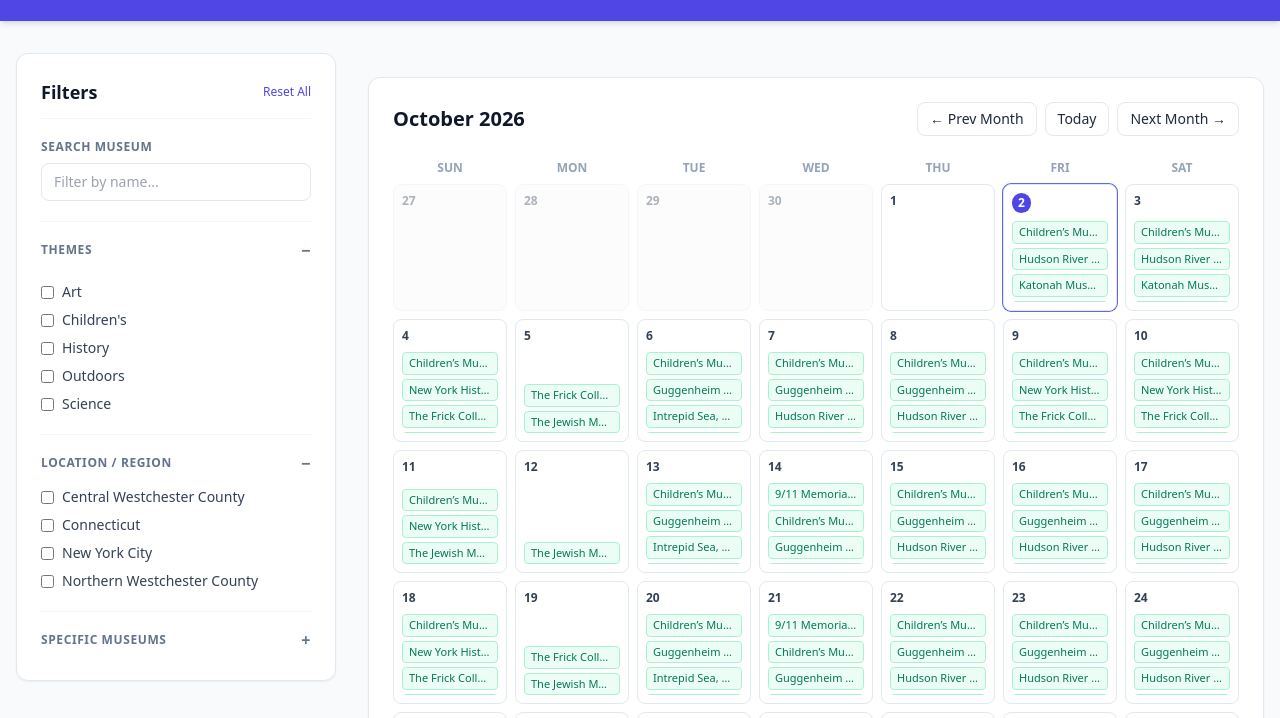
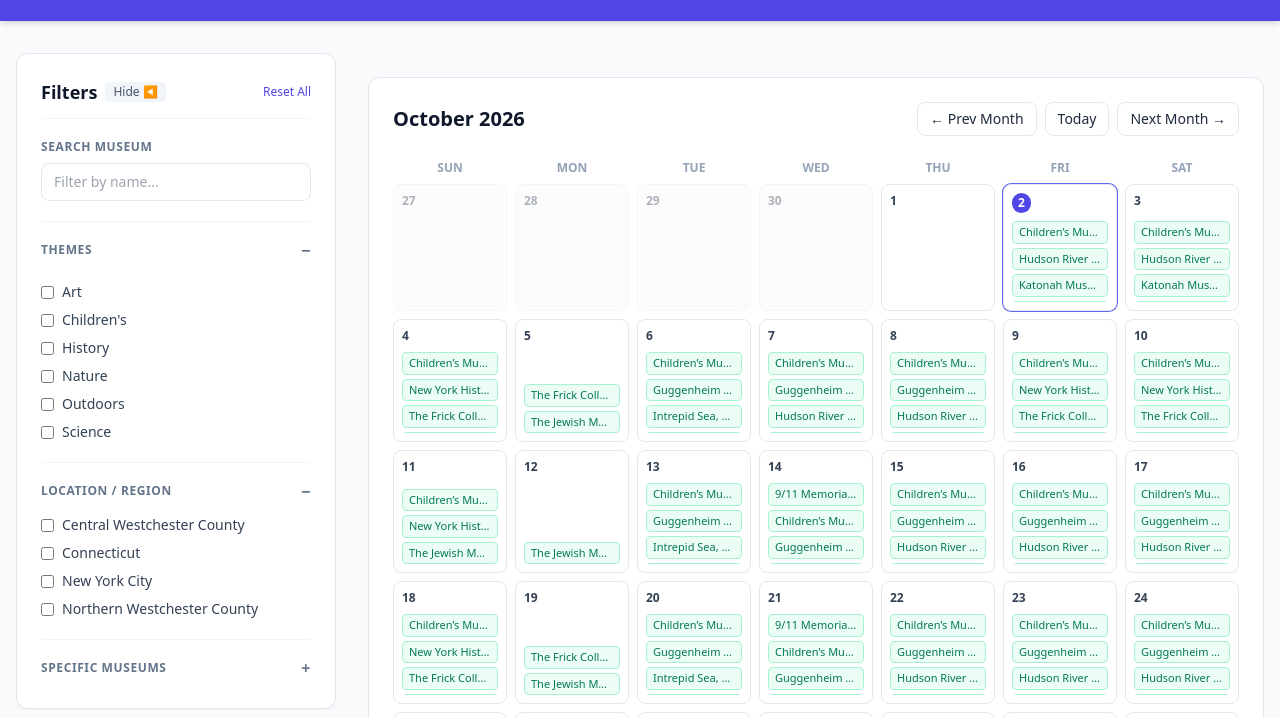
Before and after one commit to FallibleFlamingo/nrpl-museum-passes, a website: page docs/index.html in a window 1280 px wide. Shown: the part 79-797 px from the top of the page. Drawn offline with nearby package versions, Linux system fonts and the light colour scheme.

Commit message:
Update index.html
Filter section improvements

```diff
--- a/docs/index.html
+++ b/docs/index.html
@@ -20,7 +20,7 @@
             </div>
 
             <div class="flex items-center gap-3">
-                <!-- Toggle Filter Sidebar Visibility -->
+                <!-- Quick Toggle Filters Button -->
                 <button @click="showSidebar = !showSidebar"
                         class="px-3 py-2 bg-indigo-500 hover:bg-indigo-400 text-white rounded-lg text-sm font-medium transition flex items-center gap-1.5 shadow-sm">
                     <span x-text="showSidebar ? '◀ Hide Filters' : '▶ Show Filters'"></span>
@@ -53,8 +53,16 @@
                x-transition:enter-end="opacity-100 translate-x-0"
                class="bg-white p-6 rounded-xl shadow-sm border border-slate-200 w-full lg:w-80 shrink-0 space-y-5 h-fit">
 
+            <!-- Sidebar Heading with Inline Toggle & Reset Button -->
             <div class="flex justify-between items-center border-b pb-3 border-slate-100">
-                <h2 class="font-bold text-lg text-slate-900">Filters</h2>
+                <div class="flex items-center gap-2">
+                    <h2 class="font-bold text-lg text-slate-900">Filters</h2>
+                    <button @click="showSidebar = false"
+                            title="Hide filters panel"
+                            class="text-xs bg-slate-100 hover:bg-slate-200 text-slate-600 px-2 py-0.5 rounded font-medium transition">
+                        Hide ◀
+                    </button>
+                </div>
                 <button @click="resetFilters()" class="text-xs text-indigo-600 hover:underline font-medium">Reset All</button>
             </div>
 
@@ -70,7 +78,7 @@
                     <span>Themes</span>
                     <span x-text="open ? '−' : '+'" class="text-base font-bold"></span>
                 </button>
-                <div x-show="open" class="mt-2 space-y-2 max-h-40 overflow-y-auto pr-1">
+                <div x-show="open" class="mt-2 space-y-2 max-h-48 overflow-y-auto pr-1">
                     <template x-for="theme in availableThemes" :key="theme">
                         <label class="flex items-center text-sm text-slate-700 cursor-pointer hover:text-indigo-600 transition">
                             <input type="checkbox" :value="theme" x-model="selectedThemes" class="rounded text-indigo-600 focus:ring-indigo-500 mr-2">
@@ -225,6 +233,8 @@
                 selectedThemes: [],
                 selectedLocations: [],
                 selectedMuseumNames: [],
+
+                // Explicit defaults for Themes and Locations
                 availableThemes: ['Art', 'Children\'s', 'History', 'Nature', 'Outdoors', 'Science'],
                 availableLocations: ['Central Westchester County', 'Northern Westchester County', 'New York City', 'Connecticut'],
 
@@ -244,12 +254,19 @@
 
                         this.museums = data.museums || [];
 
-                        // Extract all unique themes across all museums
-                        const themesSet = new Set(this.museums.flatMap(m => m.themes || [m.theme]).filter(Boolean));
-                        if (themesSet.size > 0) this.availableThemes = Array.from(themesSet).sort();
+                        // Dynamically merge scraped themes if present
+                        const extractedThemes = this.museums.flatMap(m => m.themes || [m.theme]).filter(t => t && t !== 'General');
+                        if (extractedThemes.length > 0) {
+                            const mergedSet = new Set([...this.availableThemes, ...extractedThemes]);
+                            this.availableThemes = Array.from(mergedSet).sort();
+                        }
 
-                        const locsSet = new Set(this.museums.map(m => m.location).filter(Boolean));
-                        if (locsSet.size > 0) this.availableLocations = Array.from(locsSet).sort();
+                        // Dynamically merge scraped locations if present
+                        const extractedLocs = this.museums.map(m => m.location).filter(l => l && l !== 'New York');
+                        if (extractedLocs.length > 0) {
+                            const mergedLocs = new Set([...this.availableLocations, ...extractedLocs]);
+                            this.availableLocations = Array.from(mergedLocs).sort();
+                        }
 
                     } catch (err) {
                         console.error('Failed to load availability.json:', err);
@@ -263,10 +280,10 @@
                         const matchesSearch = this.searchQuery === '' || m.name.toLowerCase().includes(this.searchQuery.toLowerCase());
 
                         // Multi-theme matching: matches if any of the museum's themes are selected
-                        const mThemes = m.themes || [m.theme];
+                        const mThemes = m.themes || [m.theme || 'General'];
                         const matchesTheme = this.selectedThemes.length === 0 || mThemes.some(t => this.selectedThemes.includes(t));
 
-                        const matchesLoc = this.selectedLocations.length === 0 || this.selectedLocations.includes(m.location);
+                        const matchesLoc = this.selectedLocations.length === 0 || this.selectedLocations.includes(m.location || 'New York City');
                         const matchesName = this.selectedMuseumNames.length === 0 || this.selectedMuseumNames.includes(m.name);
 
                         return matchesSearch && matchesTheme && matchesLoc && matchesName;
```
